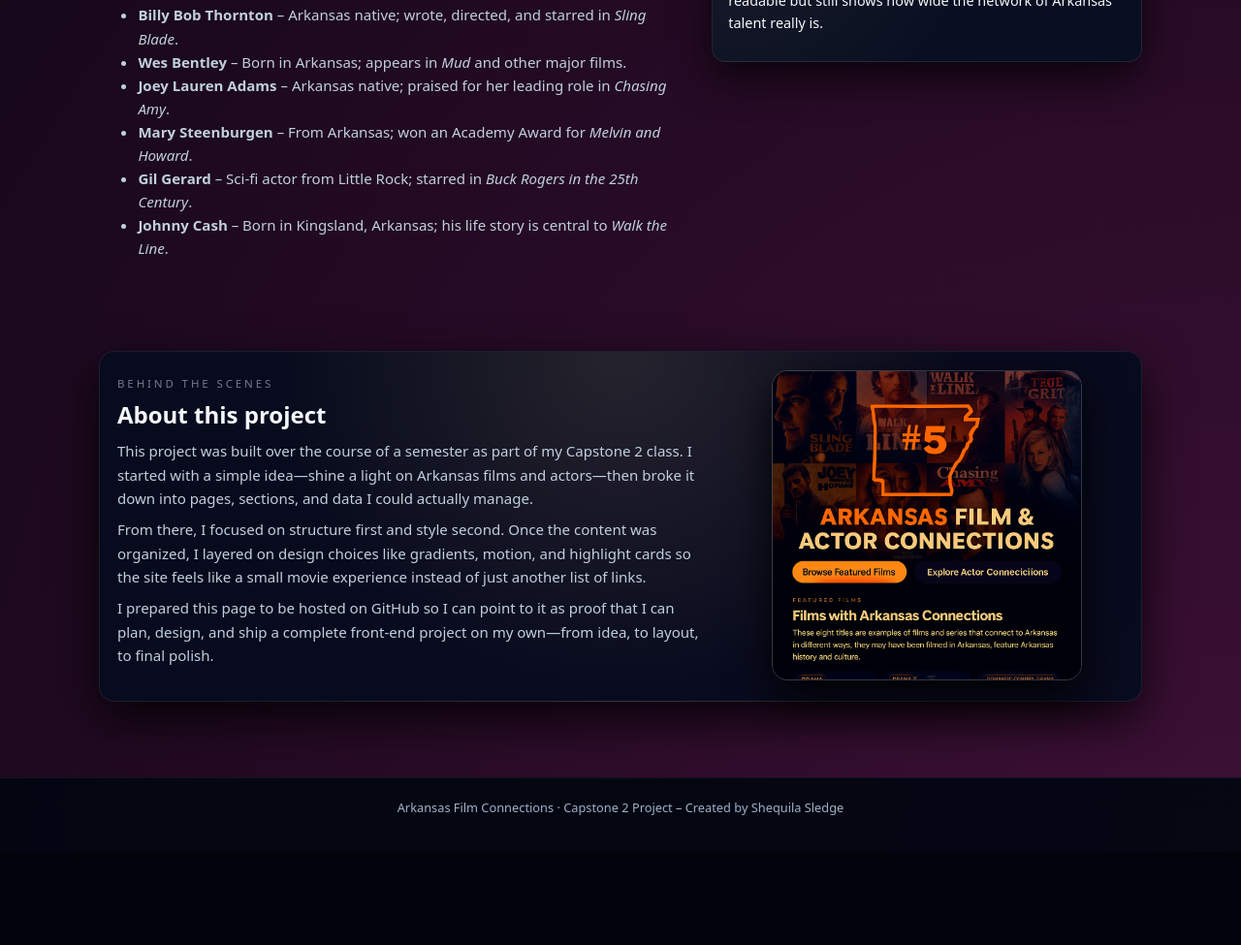
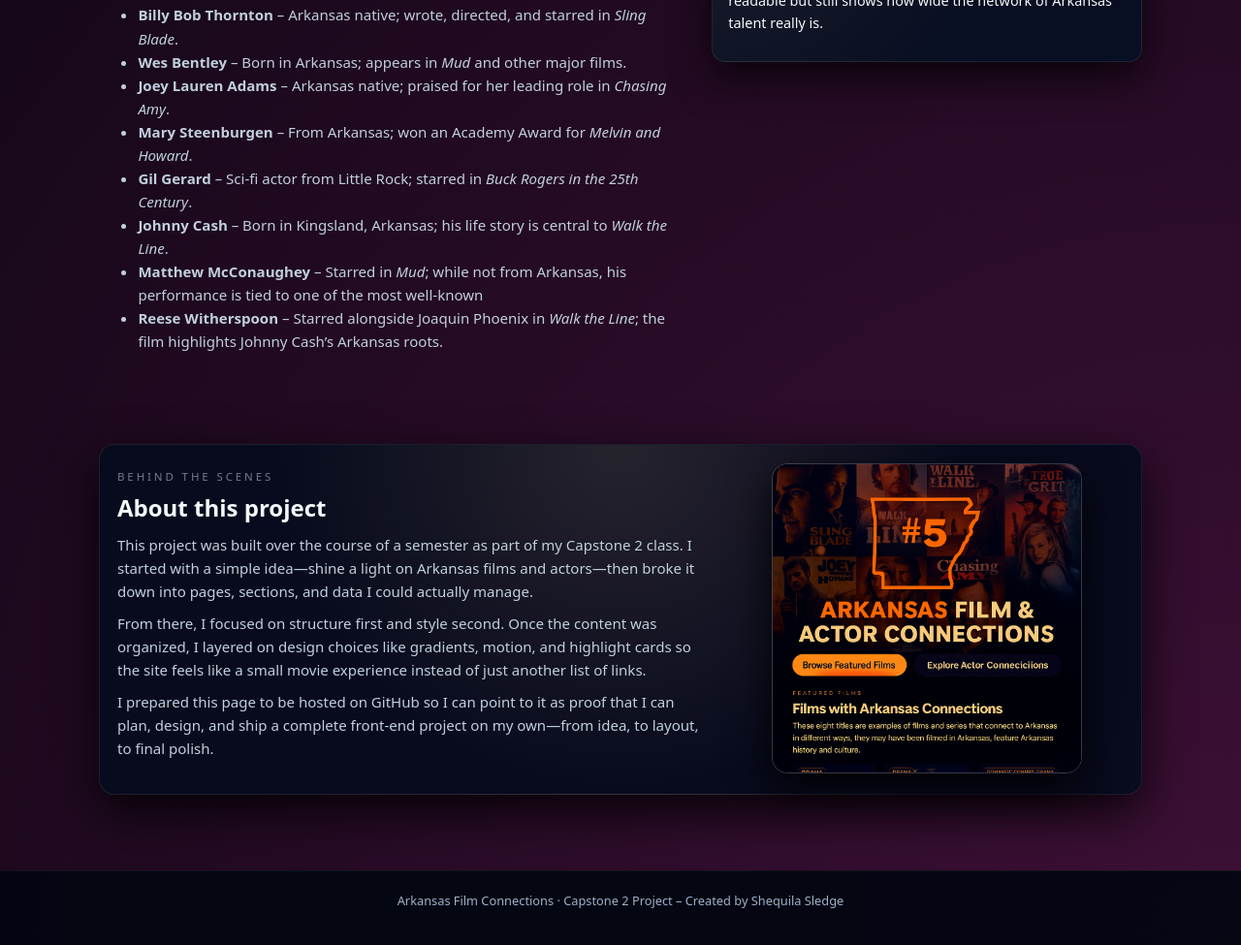
Before and after one commit to SBurkes84/arkansas-film-connections, a plain HTML site: page index.html in a window 1280 px wide. Shown: the part 3315-4290 px from the top of the page at 97% size. Before the commit the page ends 4194 px from the top, so only its background shows below. Drawn offline with Linux system fonts and the light colour scheme.

Commit message:
Add notable figures from Arkansas to index.html

```diff
--- a/index.html
+++ b/index.html
@@ -998,6 +998,8 @@
               <li><strong>Mary Steenburgen</strong> – From Arkansas; won an Academy Award for <em>Melvin and Howard</em>.</li>
               <li><strong>Gil Gerard</strong> – Sci-fi actor from Little Rock; starred in <em>Buck Rogers in the 25th Century</em>.</li>
               <li><strong>Johnny Cash</strong> – Born in Kingsland, Arkansas; his life story is central to <em>Walk the Line</em>.</li>
+              <li><strong>Matthew McConaughey</strong> – Starred in <em>Mud</em>; while not from Arkansas, his performance is tied to one of the most well-known
+              <li><strong>Reese Witherspoon</strong> – Starred alongside Joaquin Phoenix in <em>Walk the Line</em>; the film highlights Johnny Cash’s Arkansas roots.</li>
             </ul>
           </div>
           <aside class="note-box">
```
